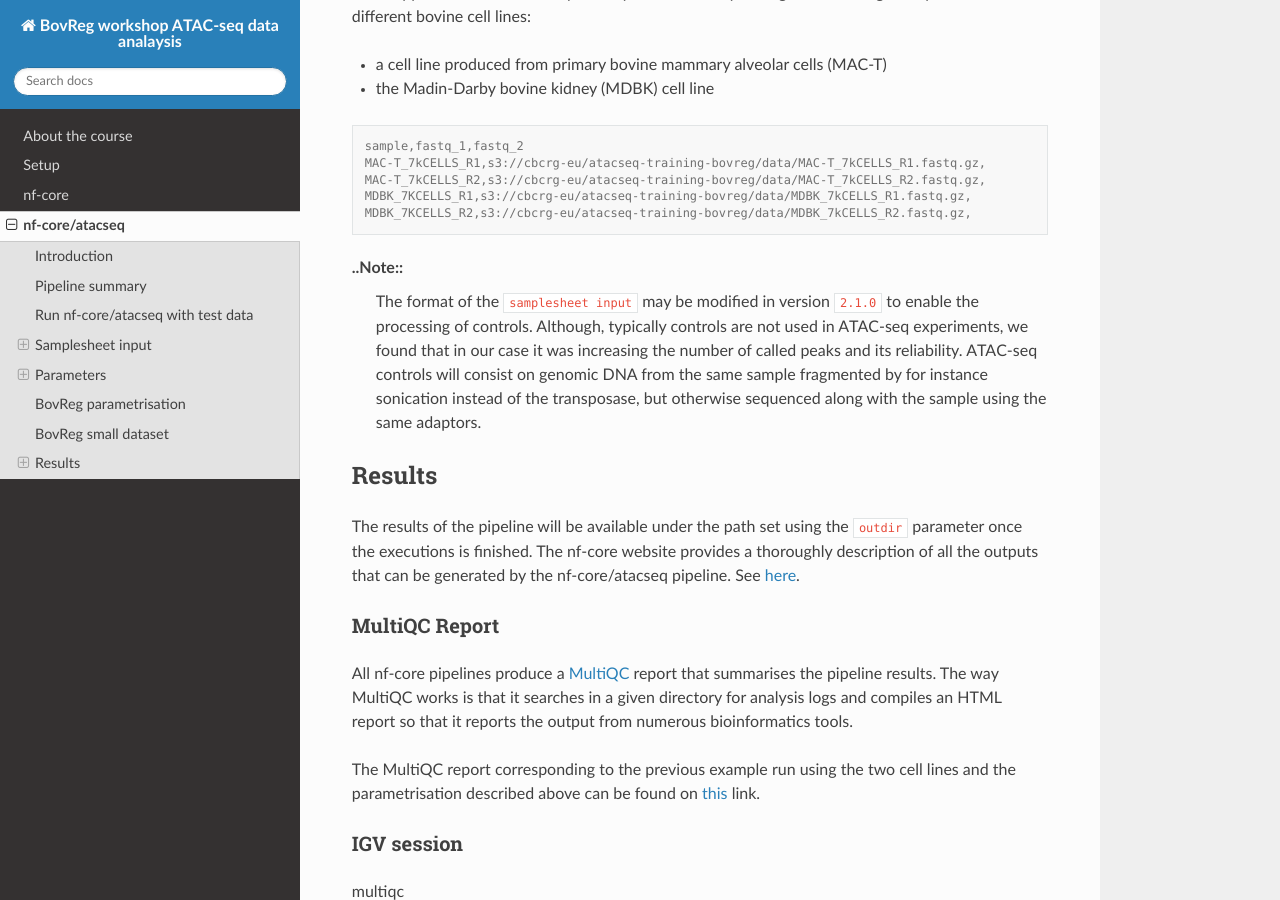
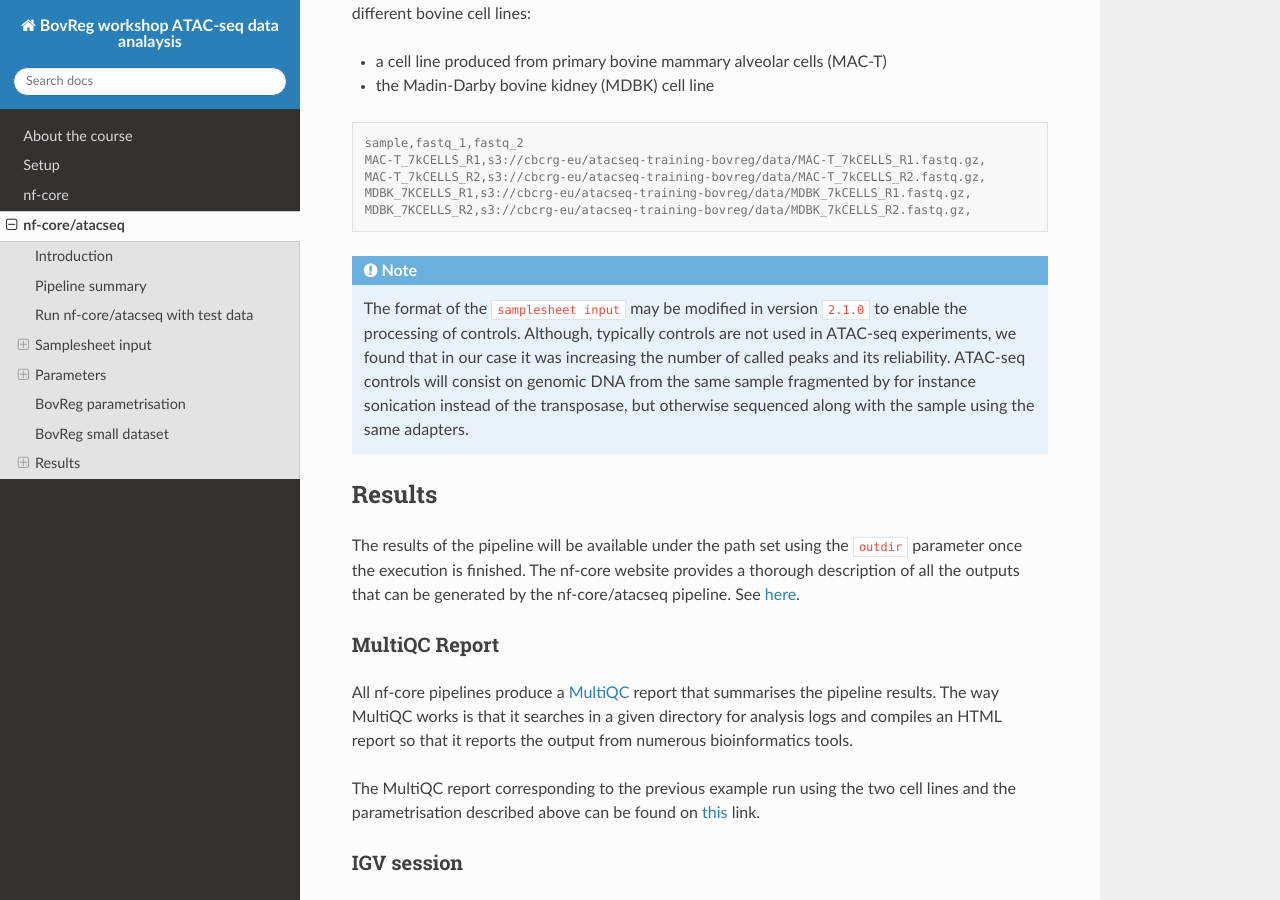
Before and after one commit to BovReg/atacseq-workshop-limoges, a Sphinx documentation site: the page built from docs/ATAC-seq_pipeline.rst, in a window 1280 px wide and 900 px high, scrolled down 7128 px. Built offline with Sphinx 7.4.7 and the Read the Docs theme 2.0.0, drawn with Linux system fonts in a browser that asks for light colours; some of the changed text lies outside the part shown.

Commit message:
Update ATAC-seq_pipeline.rst

```diff
--- a/docs/ATAC-seq_pipeline.rst
+++ b/docs/ATAC-seq_pipeline.rst
@@ -318,17 +316,17 @@ The snippet below shows an input samplesheet corresponding to two biological rep
     MDBK_7KCELLS_R2,s3://cbcrg-eu/atacseq-training-bovreg/data/MDBK_7kCELLS_R2.fastq.gz,
 
 
-..Note::
+.. Note::
     The format of the ``samplesheet input`` may be modified in version ``2.1.0`` to enable the processing of controls. Although, typically
     controls are not used in ATAC-seq experiments, we found that in our case it was increasing the number of called peaks and its
     reliability. ATAC-seq controls will consist on genomic DNA from the same sample fragmented by for instance sonication
-    instead of the transposase, but otherwise sequenced along with the sample using the same adaptors.
+    instead of the transposase, but otherwise sequenced along with the sample using the same adapters.
 
 Results
 =======
 
-The results of the pipeline will be available under the path set using the ``outdir`` parameter once the executions is finished. The nf-core
-website provides a thoroughly description of all the outputs that can be generated by the nf-core/atacseq pipeline.
+The results of the pipeline will be available under the path set using the ``outdir`` parameter once the execution is finished. The nf-core
+website provides a thorough description of all the outputs that can be generated by the nf-core/atacseq pipeline.
 See `here <https://nf-co.re/atacseq/dev/output>`__.
 
 
```
Also changed, not shown: other parts of docs/ATAC-seq_pipeline.rst (+2 -4 lines).
